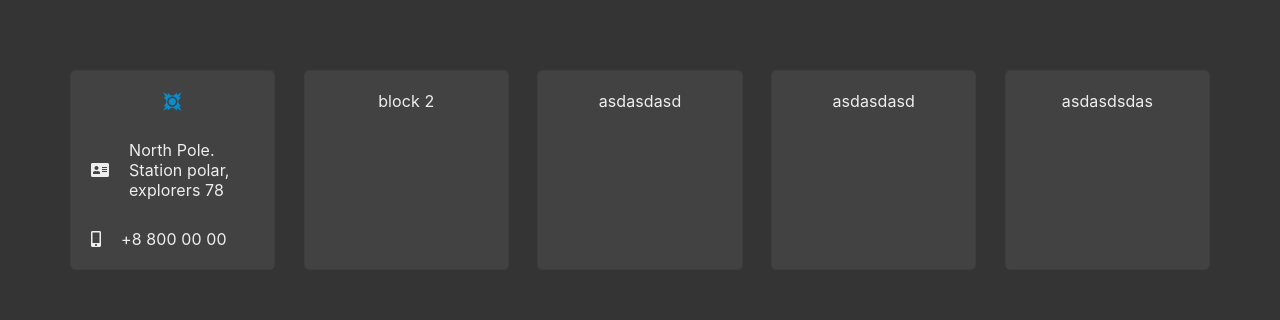
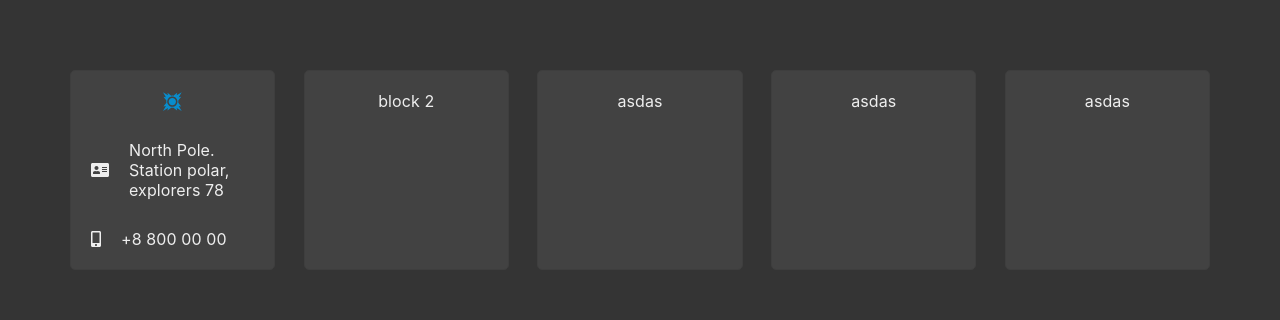
Before and after one commit to SantYaga33/SocialNetwork, a React (Create React App) app: page / in a window 1280 px wide. Shown: the part 2535-2855 px from the top of the page. Built offline with nearby package versions, Linux system fonts and the light colour scheme.

Commit message:
+ block 2 +

```diff
--- a/src/Components/TimeLine/Footer/Footer.jsx
+++ b/src/Components/TimeLine/Footer/Footer.jsx
@@ -25,13 +25,13 @@ const Footer = () => {
 							block 2
 						</div>
 						<div className={styles.footer_blockInfo}>
-							asdasdasd
+							asdas
 						</div>
 						<div className={styles.footer_blockInfo}>
-							asdasdasd
+							asdas
 						</div>
 						<div className={styles.footer_blockInfo}>
-							asdasdsdas
+							asdas
 						</div>
 					</div>
 				</div>
```
